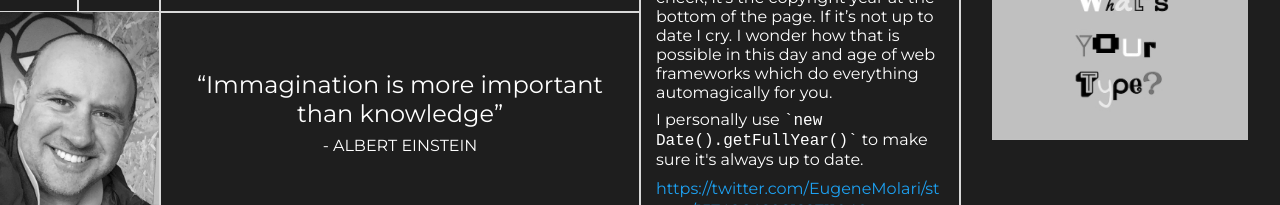
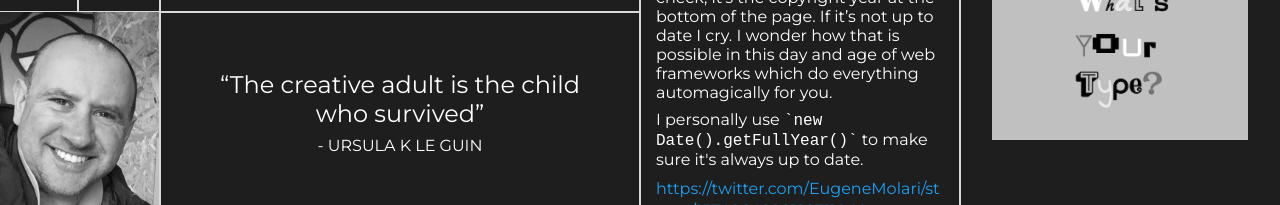
Before and after one commit to eugelogic/emerald, a Next.js app: page / in a window 1280 px wide. Shown: the part 188-393 px from the top of the page. Built offline with nearby package versions, Linux system fonts and the light colour scheme; a web font is replaced by a local one.

Commit message:
Fix hydration error

```diff
--- a/pages/index.js
+++ b/pages/index.js
@@ -8,14 +8,18 @@ import ChirpItem from '../components/ChirpItem'
 import PeopleItemHP from '../components/PeopleItemHP'
 import styles from '../styles/Home.module.scss'
 import { RoughNotation } from 'react-rough-notation'
+import { useEffect, useState } from 'react'
 
 const Home = () => {
-    function randomItemFromArray(arr) {
-        const item = arr[Math.floor(Math.random() * arr.length)]
-        return item
-    }
-    const randomQuote = randomItemFromArray(Quotes)
     const roughNotationColor = 'yellow'
+    const [quote, setQuote] = useState(['Carpe Diem', 'Horatio'])
+    useEffect(() => {
+        function randomItemFromArray(arr) {
+            const item = arr[Math.floor(Math.random() * arr.length)]
+            return item
+        }
+        setQuote(randomItemFromArray(Quotes))
+    }, [])
 
     return (
         <>
@@ -98,8 +102,8 @@ const Home = () => {
                                 <div className={`${styles.box} ${styles.ltbl}`}></div>
                                 <div className={`${styles.box} ${styles.ltbr}`}>
                                     <figure>
-                                        <q>{randomQuote.text}</q>
-                                        <figcaption>- {randomQuote.author}</figcaption>
+                                        <q>{quote.text}</q>
+                                        <figcaption>- {quote.author}</figcaption>
                                     </figure>
                                 </div>
                             </div>
```
